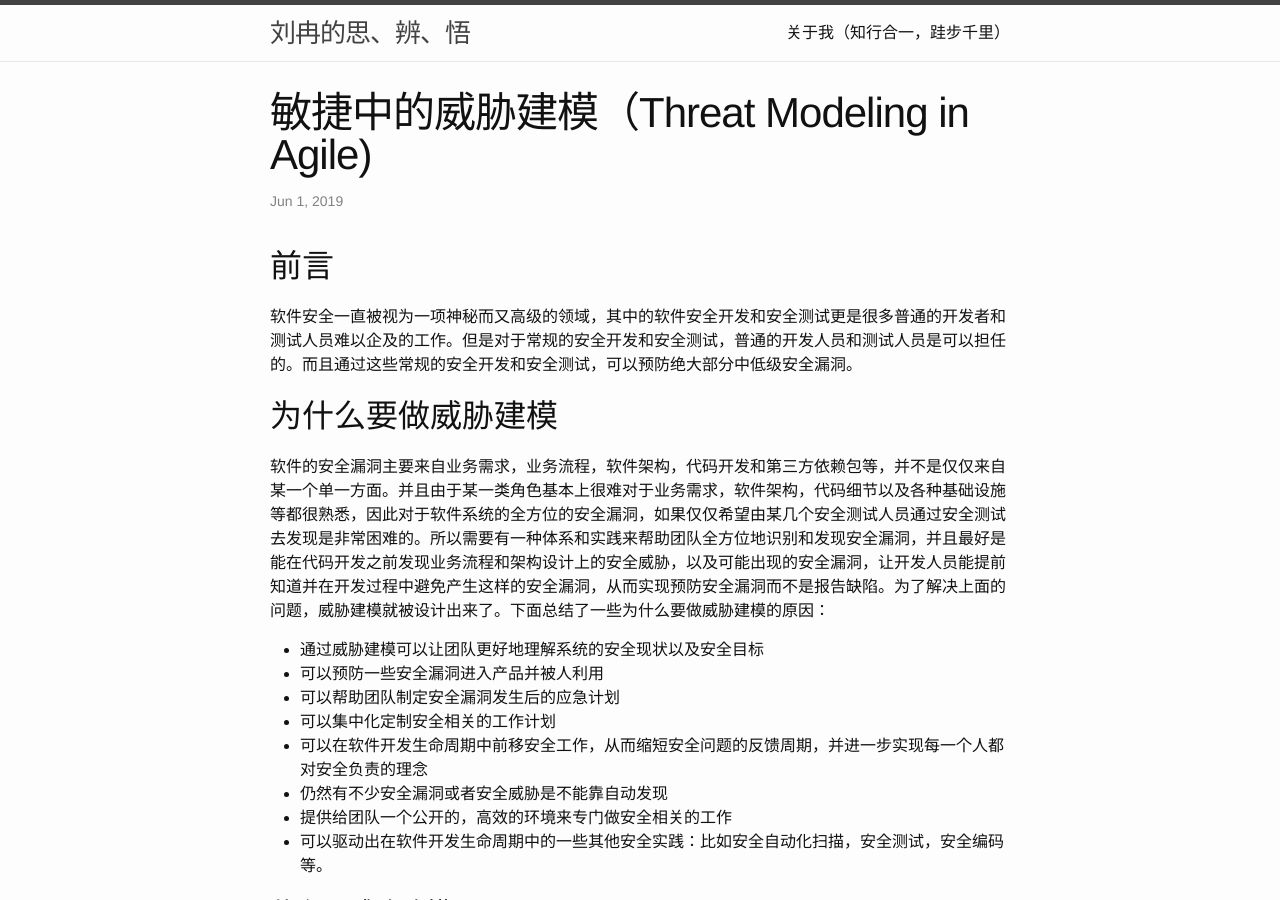
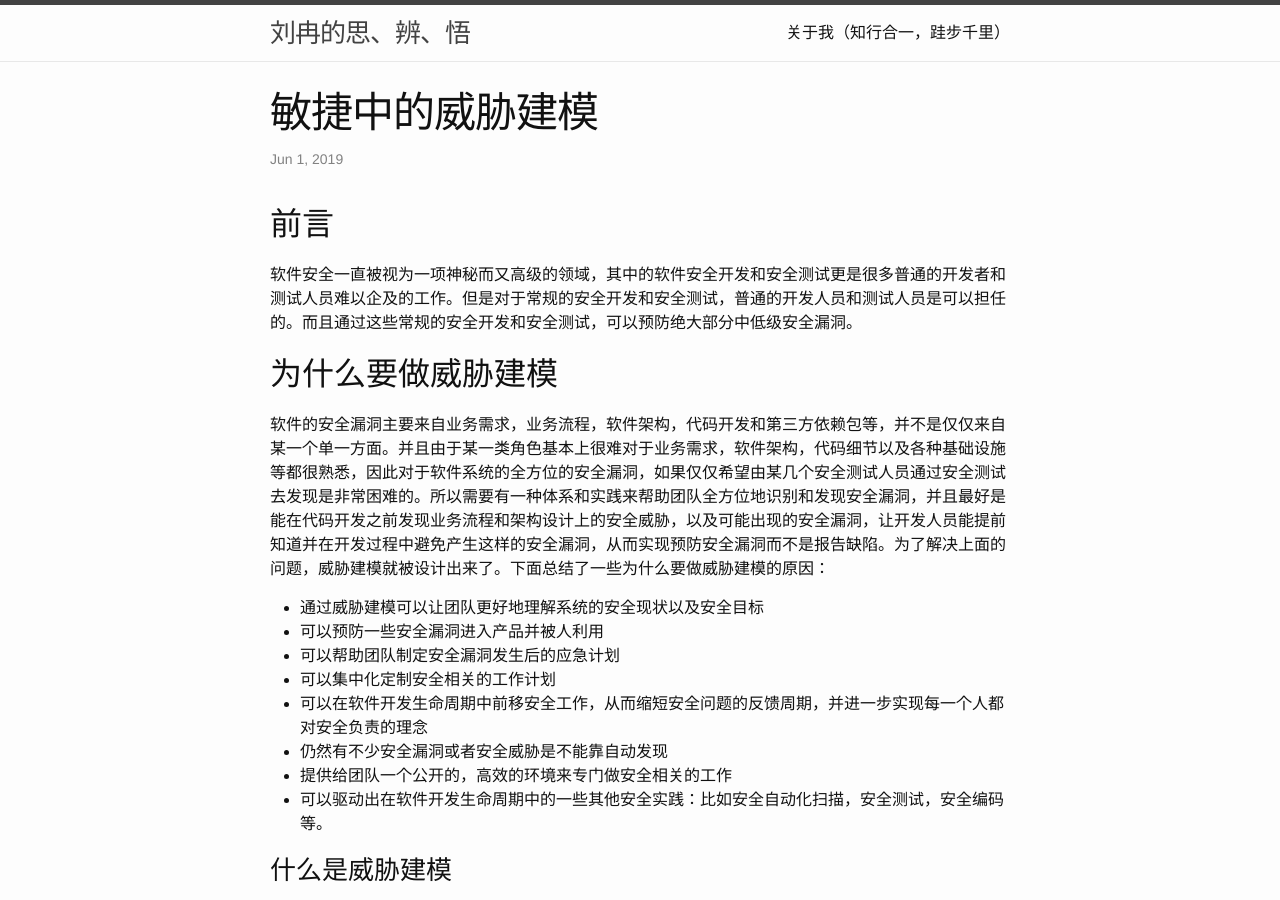
Before and after one commit to TWRanMan/twranman.github.io, a Jekyll site: the page built from _posts/2019-06-01-敏捷中的威胁建模.md, in a window 1280 px wide and 900 px high. Built offline with Jekyll 4.4.1, drawn with Linux system fonts in a browser that asks for light colours.

Commit message:
update some articles

```diff
--- a/_posts/2019-06-01-敏捷中的威胁建模.md
+++ b/_posts/2019-06-01-敏捷中的威胁建模.md
@@ -1,6 +1,6 @@
 ---
 layout: post
-title:  "敏捷中的威胁建模（Threat Modeling in Agile)"
+title:  "敏捷中的威胁建模"
 date:   2019-06-01 23:00:00
 categories: security update
 ---
```
